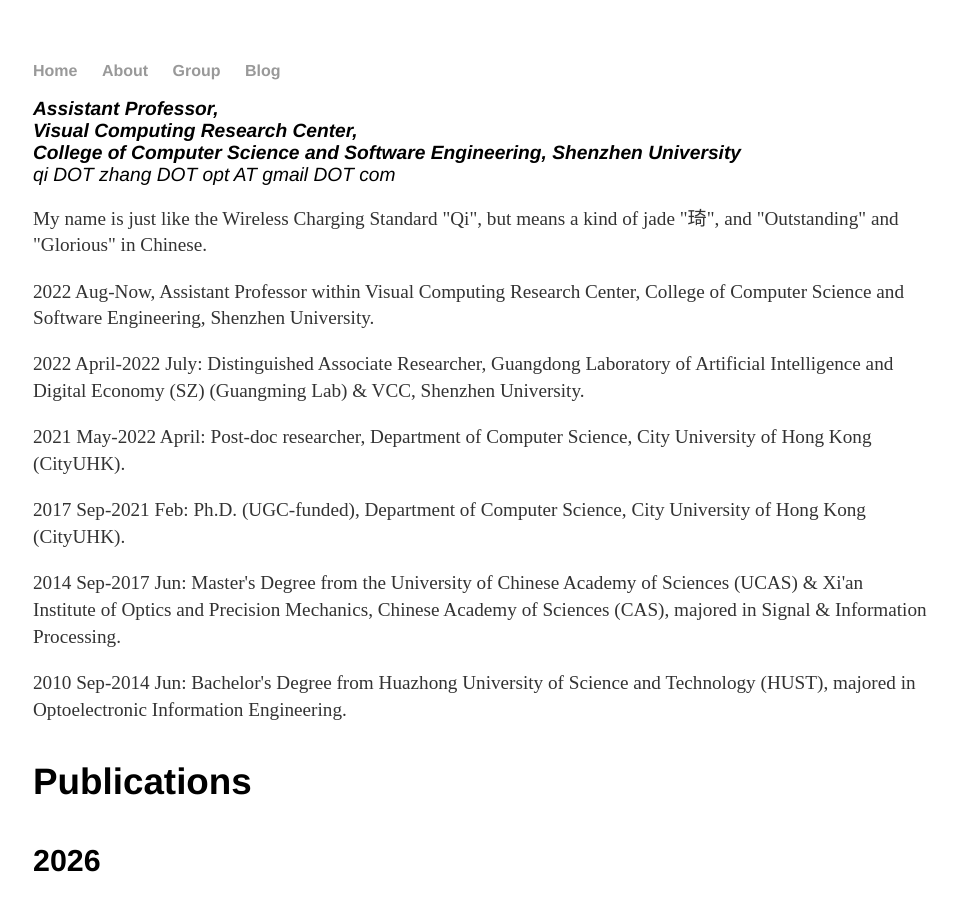
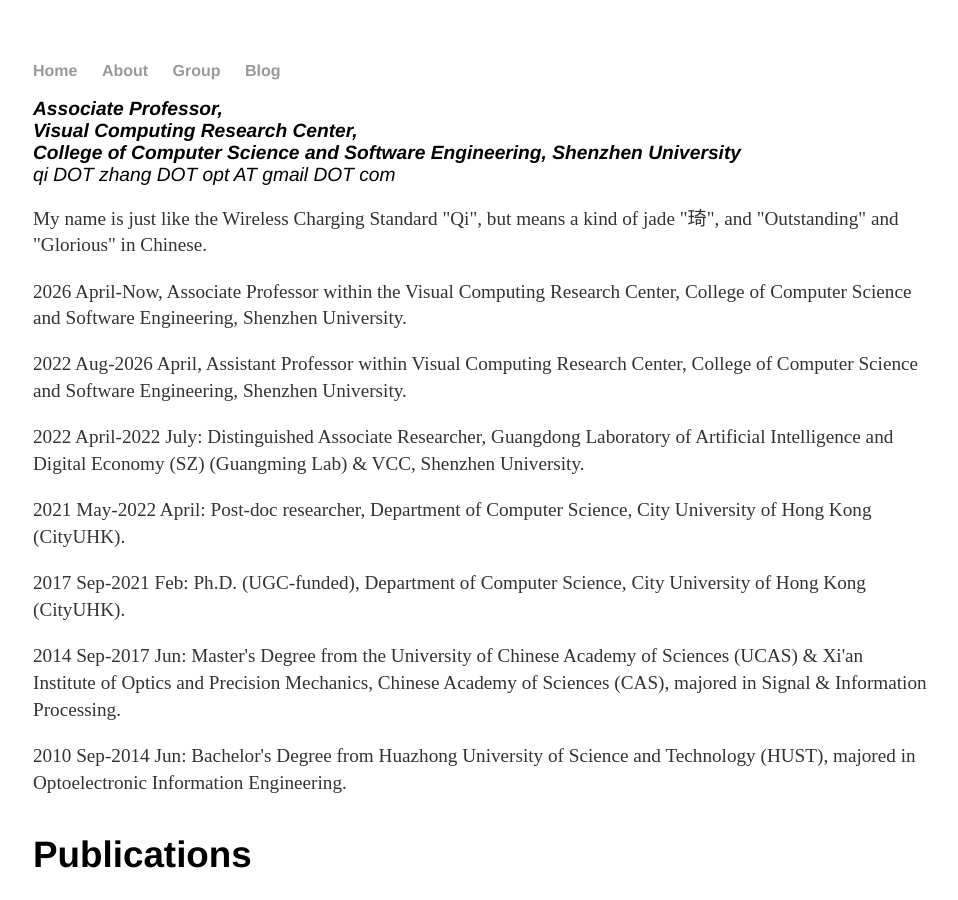
Before and after one commit to zqyq/zqyq.github.io, a Jekyll site: the page built from about/index.html, in a window 1280 px wide and 900 px high. Shown: the whole window, without its empty margins (159-1117 px from the left). Built offline with Jekyll 4.4.1, drawn with Linux system fonts in a browser that asks for light colours.

Commit message:
Update index.html

```diff
--- a/about/index.html
+++ b/about/index.html
@@ -7,7 +7,7 @@
 			<!-- <img src="https://csse.szu.edu.cn/attachment/base64/img_166116650168325_.jpg" title="zq" alt="zq", height="200" width="200" >
 			<h3>ZHANG Qi (张琦) </h3> -->
 			<address>
-				<strong> Assistant Professor, </strong><br>
+				<strong> Associate Professor, </strong><br>
 				<strong> Visual Computing Research Center, </strong><br>
 				<strong> College of Computer Science and Software Engineering, Shenzhen University</strong> <br>
 			<span class="obfuscate">qi DOT zhang DOT opt AT gmail DOT com</span>
@@ -17,7 +17,9 @@
 			<p>My name is just like the Wireless Charging Standard "Qi", but means a kind of jade "琦",
 				and "Outstanding" and "Glorious" in Chinese.</p>
 
-			<p>2022 Aug-Now, Assistant Professor within Visual Computing Research Center, College of Computer Science and Software Engineering, Shenzhen University.
+			<p>2026 April-Now, Associate Professor within the Visual Computing Research Center, College of Computer Science and Software Engineering, Shenzhen University.
+
+			<p>2022 Aug-2026 April, Assistant Professor within Visual Computing Research Center, College of Computer Science and Software Engineering, Shenzhen University.
 
 			<p>2022 April-2022 July: Distinguished Associate Researcher, Guangdong Laboratory of Artificial Intelligence and Digital Economy (SZ) (Guangming Lab) & VCC, Shenzhen University.</p>
 
```
